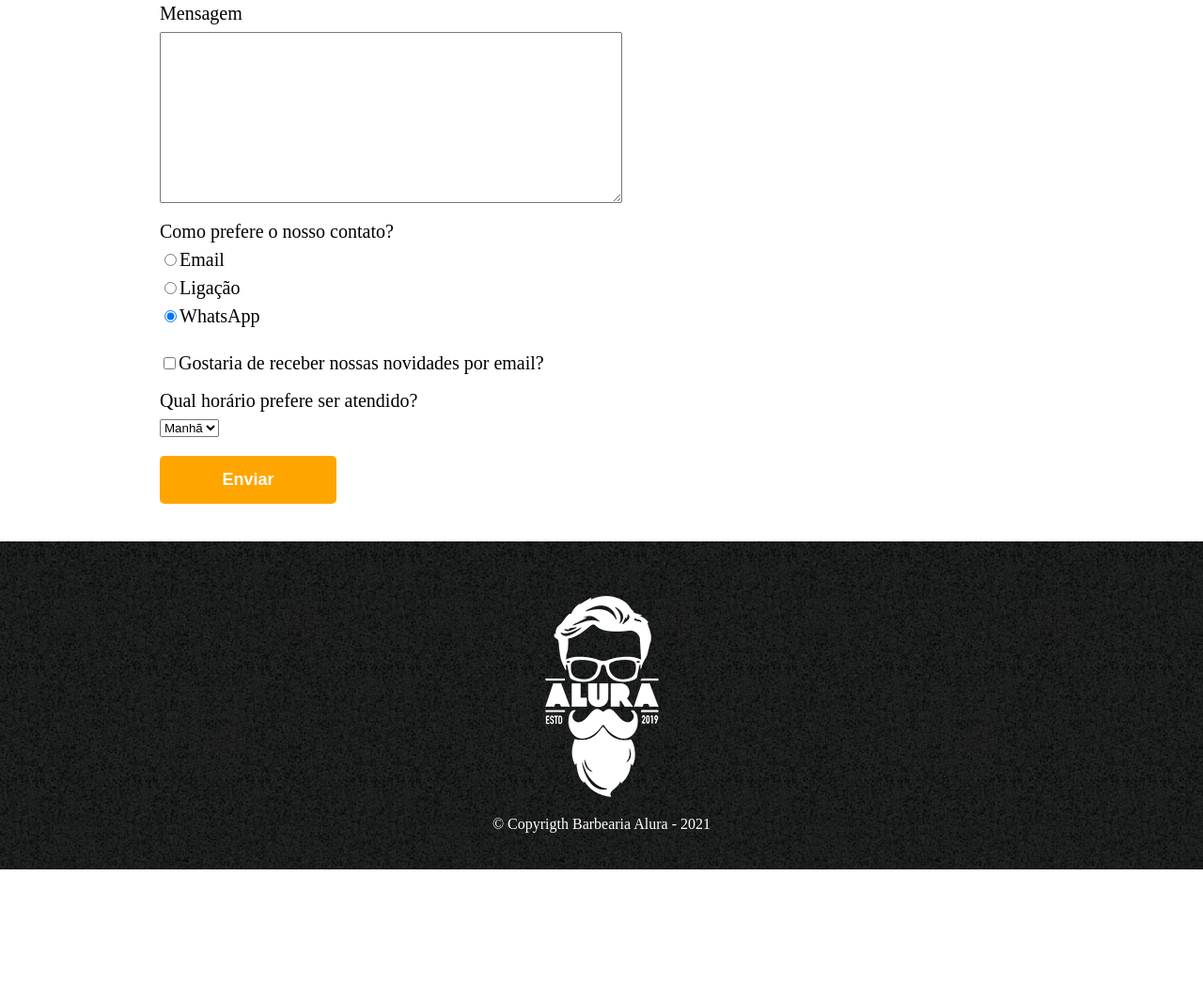
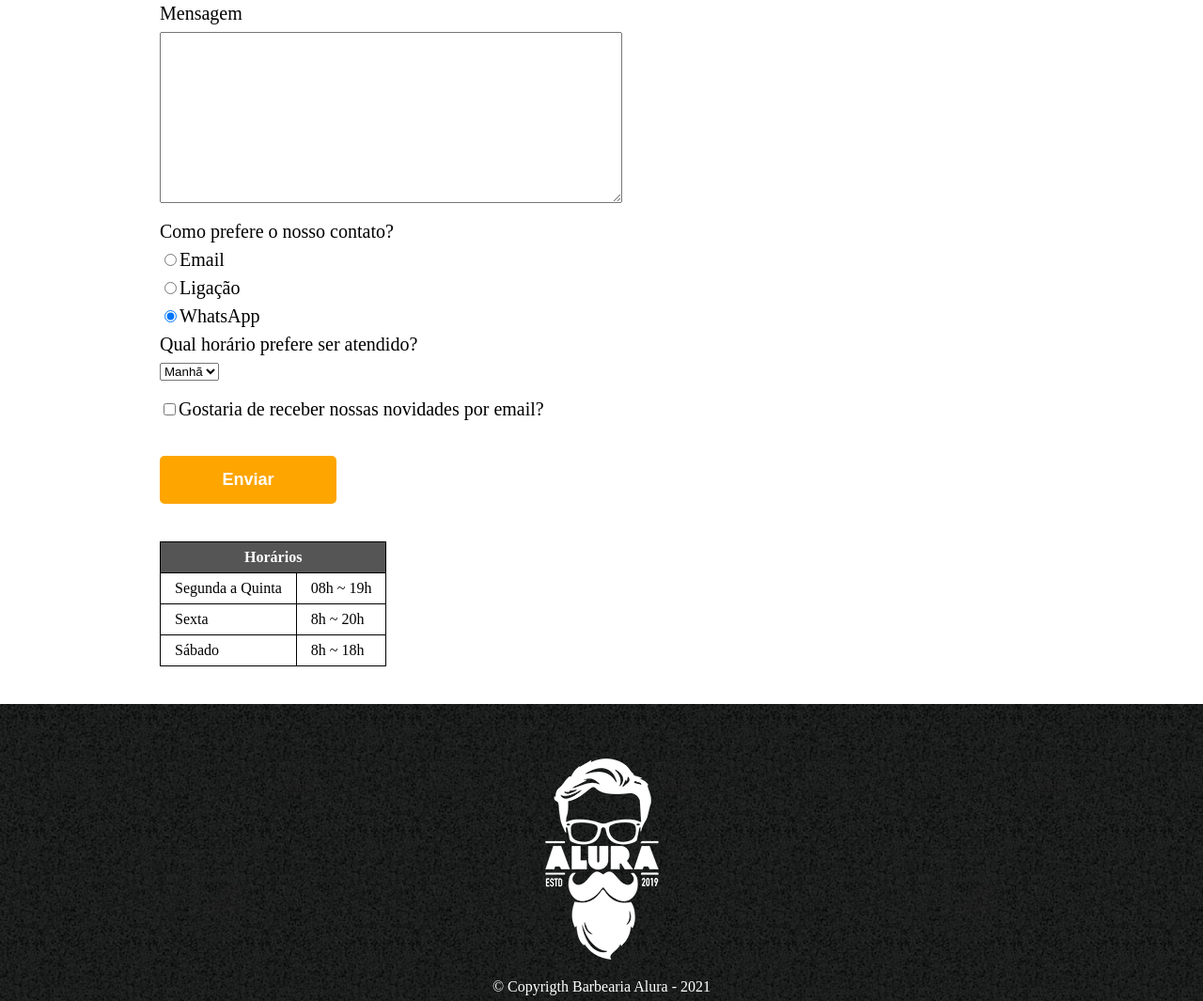
Before and after one commit to arrivabenegustavo/Alura, a plain HTML site: page htm_css/contato.html in a window 1280 px wide. Shown: the part 626-1691 px from the top of the page at 94% size. Before the commit the page ends 1551 px from the top, so only its background shows below. Drawn offline with Linux system fonts and the light colour scheme.

Commit message:
Acrescentando um tabela simples ao formulario

```diff
--- a/htm_css/contato.html
+++ b/htm_css/contato.html
@@ -60,11 +60,6 @@
                     quando um item selecionado, ao clicar em outro, automaticamente o item anterior
                     é desmarcado -->
                 </fieldset>
-                <!-- exemplo unificado entre LABEL e  INPUT,
-                    para que não seja necessário o uso de FOR e ID
-                    NESTE CASO APARECERÁ APÓS O INPUT-->
-                <label id="checkbox"><input type="checkbox">Gostaria de receber nossas novidades por email?</label>
-
                 <fieldset>
                     <legend>Qual horário prefere ser atendido?</legend>
                     <select>
@@ -73,10 +68,37 @@
                         <option>Noite</option>
                     </select>
                 </fieldset>
+                <!-- exemplo unificado entre LABEL e  INPUT,
+                    para que não seja necessário o uso de FOR e ID
+                    NESTE CASO APARECERÁ APÓS O INPUT-->
+                <label id="checkbox"><input type="checkbox">Gostaria de receber nossas novidades por email?</label>
 
                 <input id="enviar" type="submit" value="Enviar">
 
             </form>
+            <table>
+                <thead> <!-- Representa o cabeçalho de uma tabela-->
+                    <tr><!-- Linha da tabela-->
+                        <th colspan="2">Horários</th> <!-- Título do cabeçalho
+                            E uso do COLSPAN="qntd de células agrupadas" para agrupar células-->
+
+                    </tr>
+                </thead>
+                <tbody> <!-- Conteúdo nas células(linhas) da tabela-->
+                    <tr>
+                        <td>Segunda a Quinta</td>
+                        <td>08h ~ 19h</td>
+                    </tr>
+                    <tr>
+                        <td>Sexta</td>
+                        <td>8h ~ 20h</td>
+                    </tr>
+                    <tr>
+                        <td>Sábado</td>
+                        <td>8h ~ 18h</td>
+                    </tr>
+                </tbody>
+            </table>
         </main>
         <footer>
             <img src="logo-branco.png" alt="Logo da Barbearia Alura">
--- a/htm_css/style.css
+++ b/htm_css/style.css
@@ -101,7 +101,7 @@ footer{
 
 .formulario{
     width: 940px;
-    margin: 0 auto;
+    margin: 0 auto; /* (cima e baixo) (Esquerda e direita)*/
 }
 
 form {
@@ -121,12 +121,12 @@ eles precisam ter o DISPLAY INLINE, de forma que não ocupe o espaço da linha i
 .input-padrao {
      display: block;
      margin-bottom: 20px;
-     padding: 15px 10px;
+     padding: 15px 10px; /* (cima e baixo) (Esquerda e direita)*/
      width: 50%;
 }
 
 #checkbox{
-    margin: 20px 0;
+    margin: 20px 0; /* (cima e baixo) (Esquerda e direita)*/
 }
 
 #enviar {
@@ -148,3 +148,21 @@ eles precisam ter o DISPLAY INLINE, de forma que não ocupe o espaço da linha i
     transform: scale(1.2);/* (Escala)Essa propriedade faz com que seja aumentado em 20% proporcionalmente
     como se fosse um zoom*/
 }
+
+table{
+    margin: 40px 0; /* (cima e baixo) (Esquerda e direita)*/
+}
+
+thead{
+    background: #555;
+    color: white;
+    font-weight: bold;
+    font: 20px;
+
+}
+
+td, th{ /* Células*/
+    border: 1px solid black;
+    padding: 8px 15px; /* (cima e baixo) (Esquerda e direita)*/
+
+}
```
